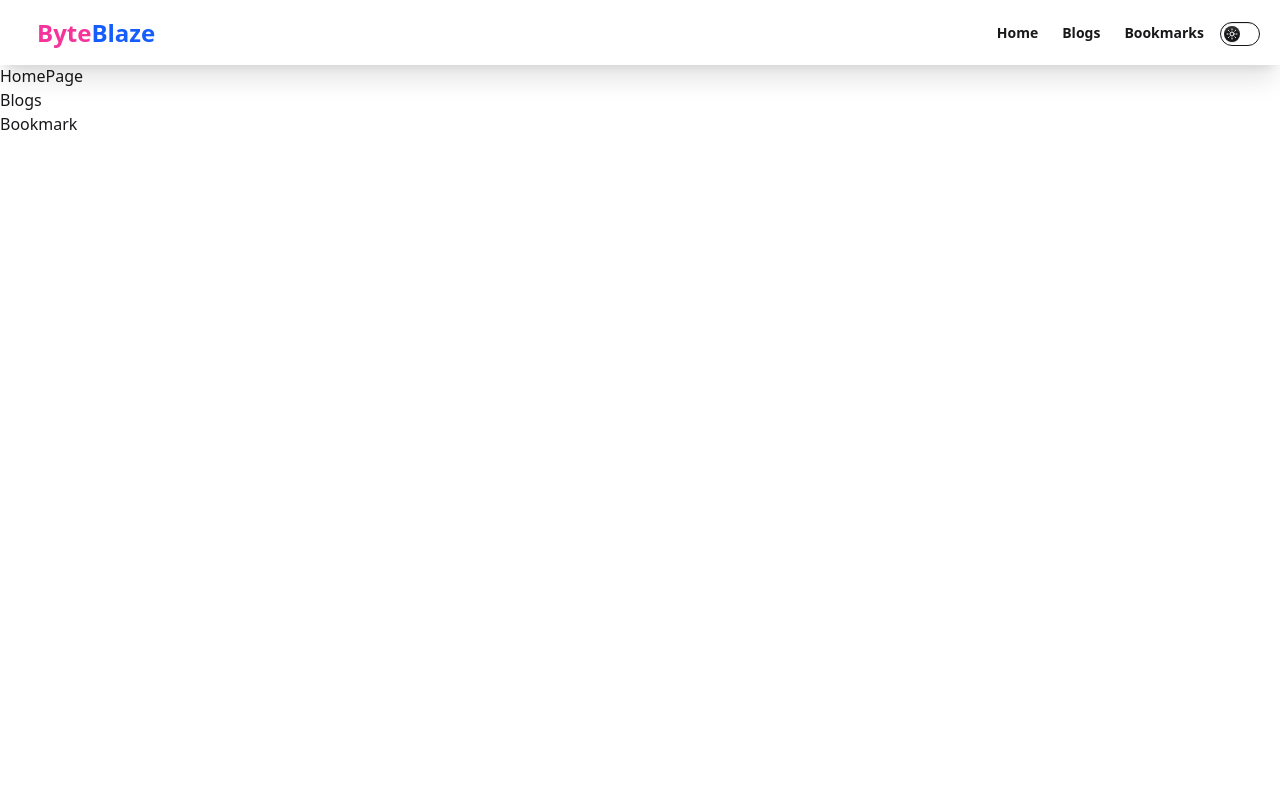
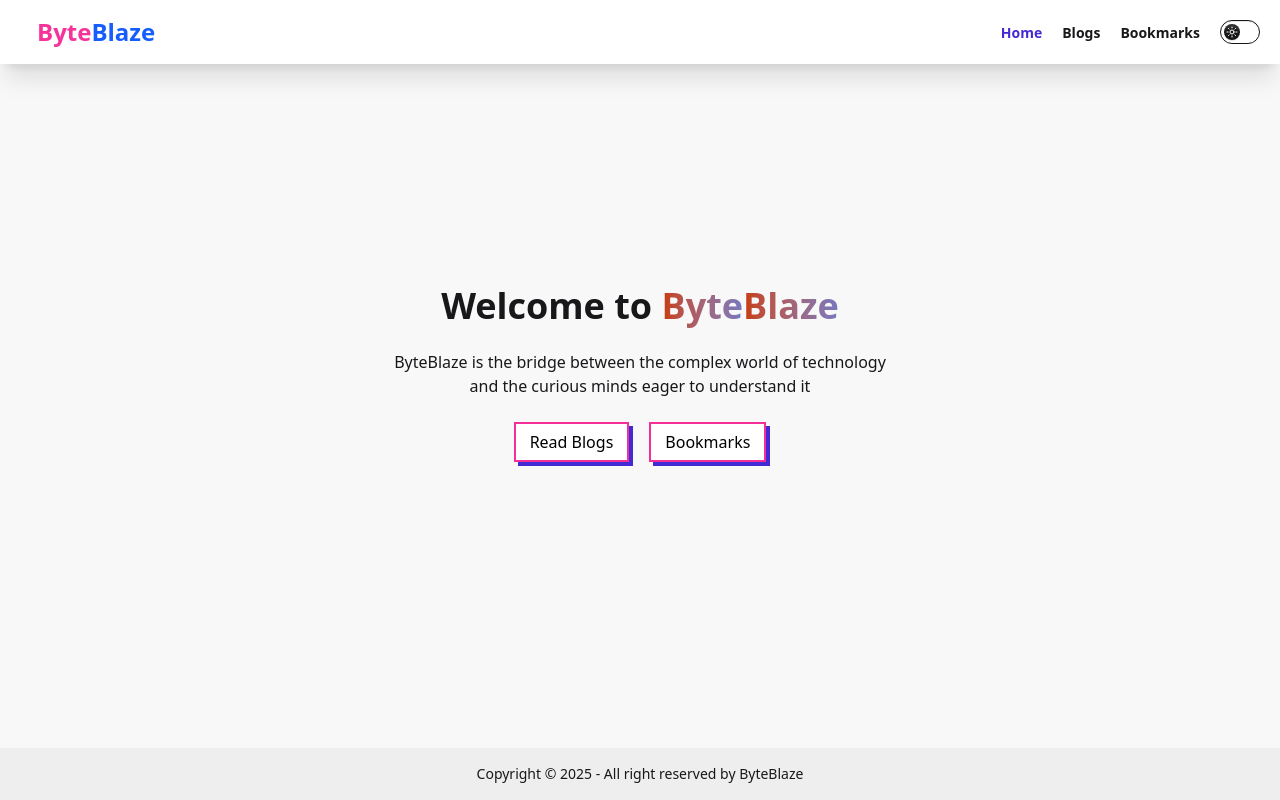
Before and after one commit to Maneulislam/Byte-Blaze, a React (Vite) app: page / in a window 1280 px wide. Built offline with nearby package versions, Linux system fonts and the light colour scheme.

Commit message:
Home page Completed

```diff
--- a/src/App.jsx
+++ /dev/null
@@ -1,18 +0,0 @@
-
-import './App.css'
-import Blogs from './pages/Blogs'
-import Bookmark from './pages/Bookmark'
-import Home from './pages/Home'
-
-function App() {
-
-  return (
-    <>
-      <Home></Home>
-      <Blogs></Blogs>
-      <Bookmark></Bookmark>
-    </>
-  )
-}
-
-export default App
--- /dev/null
+++ b/src/MainLayout/MainLayout.jsx
@@ -0,0 +1,22 @@
+import React from 'react';
+import Navbar from '../component/Navbar';
+import { Outlet } from 'react-router';
+import Footer from '../component/Footer';
+
+const MainLayout = () => {
+    return (
+        <div>
+            <div className='h-16'>
+                <Navbar></Navbar>
+            </div>
+
+            <div className='min-h-[calc(100vh-116px)]'>
+                <Outlet></Outlet>
+            </div>
+
+            <Footer></Footer>
+        </div>
+    );
+};
+
+export default MainLayout;
--- /dev/null
+++ b/src/component/Footer.jsx
@@ -0,0 +1,13 @@
+import React from 'react';
+
+const Footer = () => {
+    return (
+        <footer className="footer sm:footer-horizontal footer-center bg-base-300 text-base-content p-4">
+            <aside>
+                <p>Copyright © {new Date().getFullYear()} - All right reserved by ByteBlaze</p>
+            </aside>
+        </footer>
+    );
+};
+
+export default Footer;
--- /dev/null
+++ b/src/component/Hero.jsx
@@ -0,0 +1,39 @@
+import React from 'react';
+import { NavLink } from 'react-router';
+
+const Hero = () => {
+    return (
+        <div className="hero bg-base-200 min-h-[calc(100vh-116px)] ">
+            <div className="hero-content text-center -mt-16">
+                <div className="max-w-lg">
+                    <h1 className="text-4xl font-bold ">Welcome to <span className='bg-gradient-to-r from-orange-700 via-blue-500 to-green-400 text-transparent bg-clip-text animate-gradient'>Byte</span><span className='bg-gradient-to-r from-orange-700 via-blue-500 to-green-400 text-transparent bg-clip-text animate-gradient'>Blaze</span>
+                    </h1>
+                    <p className="py-6">
+                        ByteBlaze is the bridge between the complex world of technology and the curious minds eager to understand it
+
+                    </p>
+
+                    <div className='space-x-5'>
+                        <NavLink to={'/blogs'}>
+                            <a href="#_" class="relative inline-block px-4 py-2 font-medium group">
+                                <span class="absolute inset-0 w-full h-full transition duration-200 ease-out transform translate-x-1 translate-y-1 bg-primary group-hover:-translate-x-0 group-hover:-translate-y-0"></span>
+                                <span class="absolute inset-0 w-full h-full bg-white border-2 border-secondary group-hover:bg-primary"></span>
+                                <span class="relative text-black group-hover:text-white">Read Blogs</span>
+                            </a>
+                        </NavLink>
+
+                        <NavLink to={'/bookmarks'}>
+                            <a href="#_" class="relative inline-block px-4 py-2 font-medium group">
+                                <span class="absolute inset-0 w-full h-full transition duration-200 ease-out transform translate-x-1 translate-y-1 bg-primary group-hover:-translate-x-0 group-hover:-translate-y-0"></span>
+                                <span class="absolute inset-0 w-full h-full bg-white border-2 border-secondary group-hover:bg-primary"></span>
+                                <span class="relative text-black group-hover:text-white">Bookmarks</span>
+                            </a>
+                        </NavLink>
+                    </div>
+                </div>
+            </div>
+        </div>
+    );
+};
+
+export default Hero;
--- a/src/component/Navbar.jsx
+++ b/src/component/Navbar.jsx
@@ -1,4 +1,6 @@
 import React, { useEffect, useState } from 'react';
+import { Link, NavLink } from 'react-router';
+import './Navbar.css'
 
 const Navbar = () => {
 
@@ -26,11 +28,16 @@
             <div className="flex-1">
                 <a className="btn btn-ghost gap-0 text-2xl"><span className='text-pink-500 font-bold'>Byte</span><span className='text-blue-600 font-bold'>Blaze</span></a>
             </div>
-            <div className="flex-none">
-                <ul className="menu menu-horizontal px-1">
-                    <li><a className='font-bold'>Home</a></li>
-                    <li><a className='font-bold'>Blogs</a></li>
-                    <li><a className='font-bold'>Bookmarks</a></li>
+            <div className="flex-none flex items-center gap-4">
+                <ul className="menu menu-horizontal px-1 hidden sm:flex gap-5">
+                    <NavLink to='/' className={({ isActive }) => isActive ? "text-primary font-bold" : "font-bold"
+                    }>Home</NavLink>
+
+                    <NavLink to='/blogs' className={({ isActive }) => isActive ? "text-primary font-bold" : "font-bold"
+                    }>Blogs</NavLink>
+
+                    <NavLink to='/bookmarks' className={({ isActive }) => isActive ? "text-primary font-bold" : "font-bold"
+                    }>Bookmarks</NavLink>
 
                 </ul>
 
--- a/src/index.css
+++ b/src/index.css
@@ -3,3 +3,25 @@
 @plugin "daisyui" {
     themes: light --default, synthwave;
 }
+
+
+.animate-gradient {
+    background-size: 300%;
+    -webkit-animation: animatedgradient 6s ease infinite alternate;
+    -moz-animation: animatedgradient 6s ease infinite alternate;
+    animation: animatedgradient 6s ease infinite alternate;
+}
+
+@keyframes animatedgradient {
+    0% {
+        background-position: 0% 50%;
+    }
+
+    50% {
+        background-position: 100% 50%;
+    }
+
+    100% {
+        background-position: 0% 50%;
+    }
+}
--- a/src/main.jsx
+++ b/src/main.jsx
@@ -1,20 +1,27 @@
 import { StrictMode } from 'react'
 import { createRoot } from 'react-dom/client'
 import './index.css'
-import App from './App.jsx'
 import { createBrowserRouter } from "react-router";
 import { RouterProvider } from "react-router/dom";
+import Home from './pages/Home.jsx';
+import Blogs from './pages/Blogs.jsx';
+import Bookmark from './pages/Bookmark.jsx';
+import MainLayout from './MainLayout/MainLayout.jsx';
 
 
 const router = createBrowserRouter([
   {
     path: "/",
-    element: <App></App>,
+    Component: MainLayout,
+
     children: [
-      { index: true, Component: App },
-      {},
+      { index: true, Component: Home },
+      { path: "/blogs", Component: Blogs },
+      { path: "/bookmarks", Component: Bookmark },
     ],
+
   },
+
 ]);
 
 createRoot(document.getElementById('root')).render(
--- a/src/pages/Home.jsx
+++ b/src/pages/Home.jsx
@@ -1,14 +1,16 @@
 import React from 'react';
 import Navbar from '../component/Navbar';
+import Hero from '../component/Hero';
+import wave from '../assets/wave.svg'
 
 const Home = () => {
     return (
         <div >
-            <Navbar></Navbar>
-            <div className='h-16'>
+            <div className='relative  flex flex-col items-center  '>
+                <Hero></Hero>
 
+                <img className='absolute bottom-0 w-full' src={wave} alt="" />
             </div>
-            <h2>HomePage</h2>
         </div>
     );
 };
```
Also changed, not shown: src/assets/wave.svg (added), src/component/Navbar.css (added).
